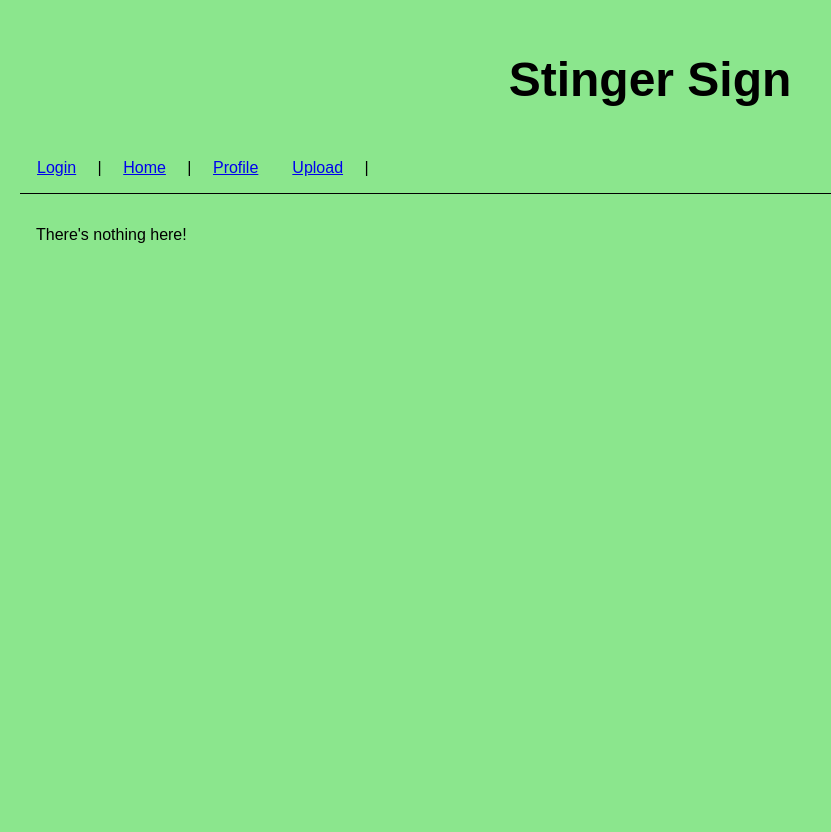
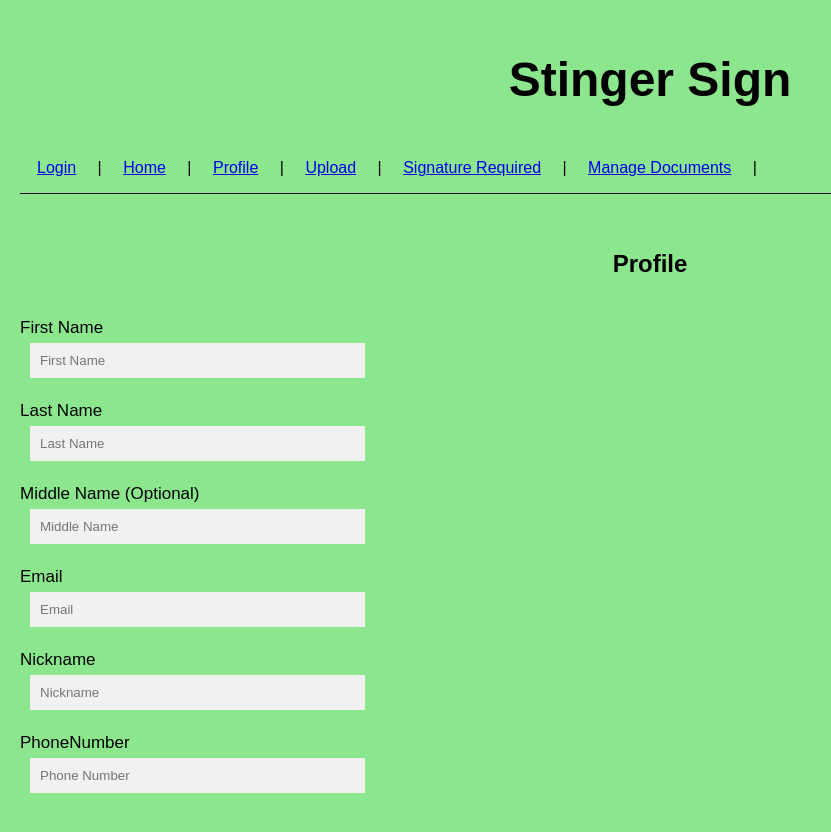
Before and after one commit to jamesolesen911/179-StingerSign, a React (Create React App) app in the folder stingersign/: page /signature in a window 1280 px wide. Shown: the whole page, without its empty margins (0-831 px from the left). Before the commit the page ends 800 px from the top, so only its background shows below. Built offline with nearby package versions, Linux system fonts and the light colour scheme.

Commit message:
Created manage document and Signature page

```diff
--- a/stingersign/src/index.js
+++ b/stingersign/src/index.js
@@ -9,6 +9,7 @@ import Login from "./routes/login";
 import Profile from './routes/profile';
 import Home from './routes/home';
 import Upload from './routes/upload';
+import Signature from './routes/signature';
 
 import "./style.css";
 import "./style2.css";
@@ -22,6 +23,7 @@ import {
   ApolloClient,
   InMemoryCache,
   ApolloProvider} from "@apollo/client";
+import ManageDocumentPage from './routes/ManageDocumentPage';
 
 const client = new ApolloClient({
   uri: 'https://tz02ey9p4c.execute-api.us-west-2.amazonaws.com/graphql/',
@@ -46,6 +48,10 @@ render(
         <Route path="login" element={<Login />}></Route>
 
         <Route path="upload" element={<Upload />}></Route>
+
+        <Route path="signature" element={<Signature />}></Route>
+
+        <Route path="ManageDocument" element={<ManageDocumentPage />}></Route>
 
 
         <Route exact path="/">
@@ -87,8 +93,11 @@ export default function App() {
       >
         <Link to="/login">Login</Link> |{" "}
         <Link to="/home">Home</Link> |{" "}
-        <Link to="/profile">Profile</Link>
+        <Link to="/profile">Profile</Link> |{" "}
         <Link to="/upload">Upload</Link> |{" "}
+        <Link to="/signature">Signature Required</Link> |{" "}
+        <Link to="/ManageDocument">Manage Documents</Link> |{" "}
+
 
 
       </nav>
--- /dev/null
+++ b/stingersign/src/routes/ManageDocumentPage.jsx
@@ -0,0 +1,16 @@
+import "../style.css";
+import "../style2.css";
+import "../style3.css";
+
+
+
+export default function ManageDocumentPage() {
+    return (
+      <main style={{ padding: "1rem 0" }}>
+        <h2>Manage Documents</h2>
+
+        <h3> Manage Here</h3>
+
+      </main>
+    );
+  }
--- /dev/null
+++ b/stingersign/src/routes/signature.jsx
@@ -0,0 +1,26 @@
+import "../style.css";
+import "../style2.css";
+import "../style3.css";
+
+
+export default function Signature() {
+    return (
+      <main style={{ padding: "1rem 0" }}>
+        <h2>Profile</h2>
+        <label for ="FirstName">First Name</label> <br></br>
+        <input type="text" id="FirstName" name="fname" placeholder="First Name"></input><br></br><br></br>
+        <label for ="LastName">Last Name</label> <br></br>
+        <input type="text" id="LastName" name="lname" placeholder="Last Name"></input><br></br><br></br>
+        <label for ="MiddleName">Middle Name (Optional)</label> <br></br>
+        <input type="text" id="MiddleName" name="mname" placeholder="Middle Name"></input><br></br><br></br>
+        <label for ="email">Email </label> <br></br>
+        <input type="text" id="email" name="email" placeholder="Email"></input><br></br><br></br>
+        <label for ="nickname">Nickname </label> <br></br>
+        <input type="text" id="nickname" name="nickname" placeholder="Nickname"></input><br></br><br></br>
+        <label for ="phoneNumber">PhoneNumber </label> <br></br>
+        <input type="text" id="phoneNumber" name="phoneNumber" placeholder="Phone Number"></input><br></br><br></br>
+
+
+      </main>
+    );
+  }
```
